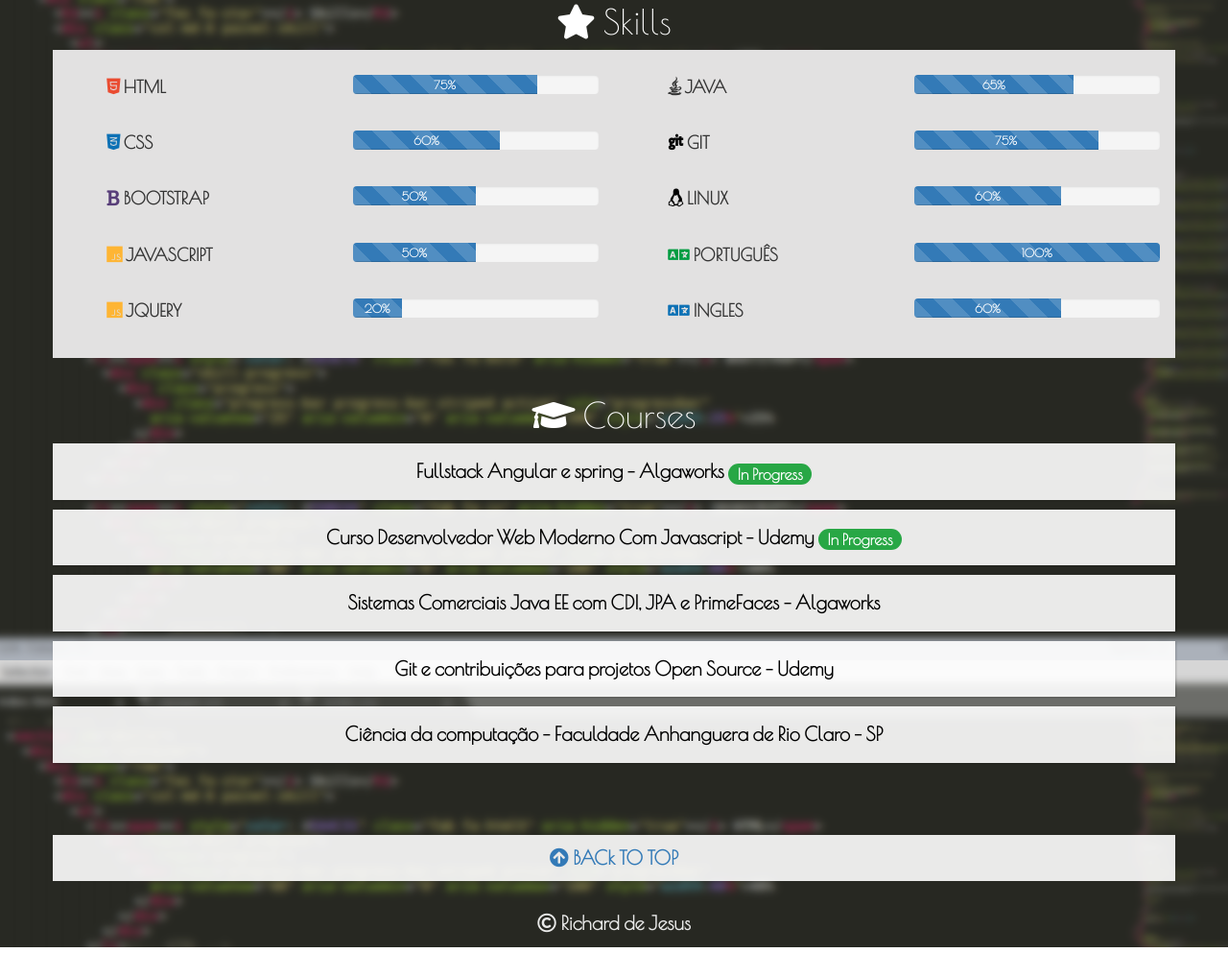
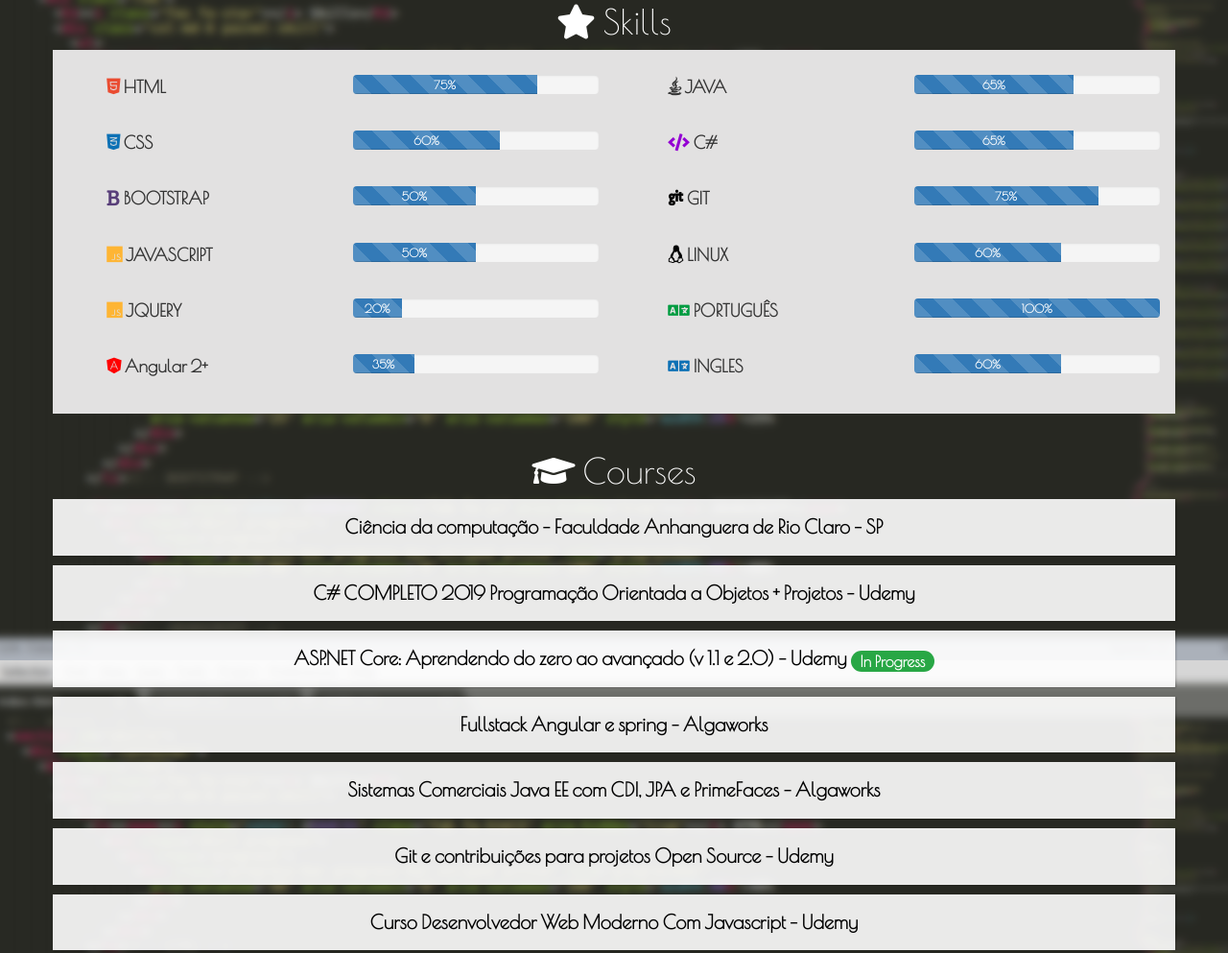
Before and after one commit to RichardJd/RichardJd.github.io, a plain HTML site: page index.html in a window 1280 px wide. Shown: the part 1712-2705 px from the top of the page at 96% size. Drawn offline with nearby package versions, Linux system fonts and the light colour scheme.

Commit message:
Atualizando

```diff
--- a/estilo.css
+++ b/estilo.css
@@ -121,7 +121,7 @@ nav.navbar-transparent{
 	padding-left: 0px;
 }
 
-.social li{;
+.social li{
 	font-size: 3em;
 	display: inline-block;
 	margin: 0px 10px;
--- a/index.html
+++ b/index.html
@@ -169,6 +169,16 @@
                 </div>
               </div>
             </li><!-- JQUERY -->
+
+            <li><span><i style="color: red" class="fab fa-angular" aria-hidden="true"></i> Angular 2+</span>
+              <div class="skill-progress">
+                <div class="progress">
+                  <div class="progress-bar progress-bar-striped active" role="progressbar"
+                    aria-valuenow="25" aria-valuemin="0" aria-valuemax="100" style="width:25%">35%
+                  </div>
+                </div>
+              </div>
+            </li><!-- Angular -->
           </ul>
         </div>
 
@@ -183,6 +193,16 @@
                 </div>
               </div>
             </li><!-- JAVA -->
+
+            <li><span><i style="color: #9400D3" class="fas fa-code" aria-hidden="true"></i> C#</span>
+              <div class="skill-progress">
+                <div class="progress">
+                  <div class="progress-bar progress-bar-striped active" role="progressbar"
+                    aria-valuenow="65" aria-valuemin="0" aria-valuemax="100" style="width:65%">65%
+                  </div>
+                </div>
+              </div>
+            </li><!-- C# -->
 
             <li><span><i style="color: #000" class="fab fa-git" aria-hidden="true"></i> GIT</span>
               <div class="skill-progress">
@@ -235,26 +255,44 @@
         <h1><i class="fas fa-graduation-cap"></i> Courses</h1>
         <div class="education">
           <ul>
-            <li data-toggle="collapse" href="#course-awjee" role="button"
+              <li data-toggle="collapse" href="#course-cc" role="button"
               aria-expanded="false" aria-controls="course-cdwm" class="course">
+              Ciência da computação - Faculdade Anhanguera de Rio Claro - SP
+              <div id="course-cc" class="collapse">
+                <hr>
+                <!-- <img src="images/courses/certificado-git.jpg" alt="Certificado graduação"> -->
+              </div>
+            </li>
+
+            <li data-toggle="collapse" href="#course-csharp" role="button"
+              aria-expanded="false" aria-controls="course-csharp" class="course">
+              C# COMPLETO 2019 Programação Orientada a Objetos + Projetos - Udemy
+              <div id="course-csharp" class="collapse">
+                <hr>
+                <img src="images/courses/csharp-completo.jpg" alt="Certificado csharp">
+              </div>
+            </li>
+
+            <li data-toggle="collapse" href="#course-netcore" role="button"
+              aria-expanded="false" aria-controls="course-netcore" class="course">
+              ASP.NET Core: Aprendendo do zero ao avançado (v 1.1 e 2.0) - Udemy
+              <span class="badge">In Progress</span>
+              <div id="course-netcore" class="collapse">
+                <hr>
+              </div>
+            </li>
+
+            <li data-toggle="collapse" href="#course-awfas" role="button"
+              aria-expanded="false" aria-controls="course-awfas" class="course">
               Fullstack Angular e spring - Algaworks
-              <span class="badge">In Progress</span>
+              <!-- <span class="badge">In Progress</span> -->
               <div id="course-awfas" class="collapse">
                 <hr>
               </div>
             </li>
 
-            <li data-toggle="collapse" href="#course-cdwm" role="button"
-              aria-expanded="false" aria-controls="course-cdwm" class="course">
-              Curso Desenvolvedor Web Moderno Com Javascript - Udemy
-              <span class="badge">In Progress</span>
-              <div id="course-cdwm" class="collapse">
-                <hr>
-              </div>
-            </li>
-
             <li data-toggle="collapse" href="#course-awjee" role="button"
-              aria-expanded="false" aria-controls="course-cdwm" class="course">
+              aria-expanded="false" aria-controls="course-awjee" class="course">
               Sistemas Comerciais Java EE com CDI, JPA e PrimeFaces - Algaworks
               <div id="course-awjee" class="collapse">
                 <hr>
@@ -262,7 +300,7 @@
             </li>
 
             <li data-toggle="collapse" href="#course-git" role="button"
-              aria-expanded="false" aria-controls="course-cdwm" class="course">
+              aria-expanded="false" aria-controls="course-git" class="course">
               Git e contribuições para projetos Open Source - Udemy
               <div id="course-git" class="collapse">
                 <hr>
@@ -270,12 +308,12 @@
               </div>
             </li>
 
-            <li data-toggle="collapse" href="#course-cc" role="button"
+            <li data-toggle="collapse" href="#course-cdwm" role="button"
               aria-expanded="false" aria-controls="course-cdwm" class="course">
-              Ciência da computação - Faculdade Anhanguera de Rio Claro - SP
-              <div id="course-cc" class="collapse">
+              Curso Desenvolvedor Web Moderno Com Javascript - Udemy
+              <!-- <span class="badge">In Progress</span> -->
+              <div id="course-cdwm" class="collapse">
                 <hr>
-                <!-- <img src="images/courses/certificado-git.jpg" alt="Certificado graduação"> -->
               </div>
             </li>
           </ul>
```
Also changed, not shown: images/courses/csharp-completo.jpg (added).
